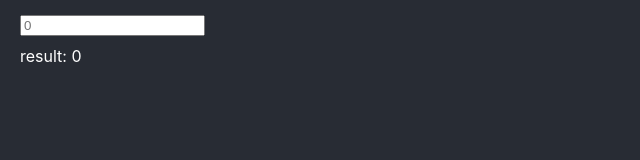
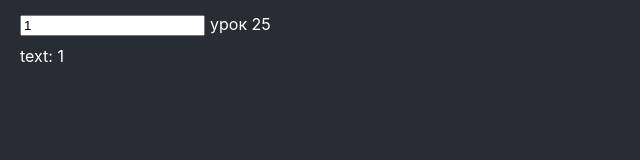
Before and after one commit to banan320/koder_react, a React (Create React App) app: page / in a window 1280 px wide. Shown: the top 160 px of the page, without its empty margins (0-640 px from the left). Built offline with nearby package versions, Linux system fonts and the light colour scheme.

Commit message:
lesson 24

```diff
--- a/src/App.js
+++ b/src/App.js
@@ -10,24 +10,16 @@ import { useState } from "react";
 
 // !============
 function App() {
-  const [value1, setValue1] = useState("0");
+  const [value, setValue] = useState("1");
 
-  function handleChange1(event) {
-    setValue1(event.currentTarget.value);
+  function handleChange(event) {
+    setValue(event.target.value);
   }
-
-  function blur(num) {
-    let str = num;
-    let arr = str.split("");
-    let sum = arr.reduce((a, b) => Number(a) + Number(b));
-    return sum;
-  }
-
   return (
     <div className="App">
-      <input placeholder={value1} onChange={handleChange1} onBlur={blur} />
-
-      <p>result: {blur(value1)}</p>
+      <input onChange={handleChange} defaultValue={value} />
+      урок 25
+      <p>text: {value}</p>
     </div>
   );
 }
```
